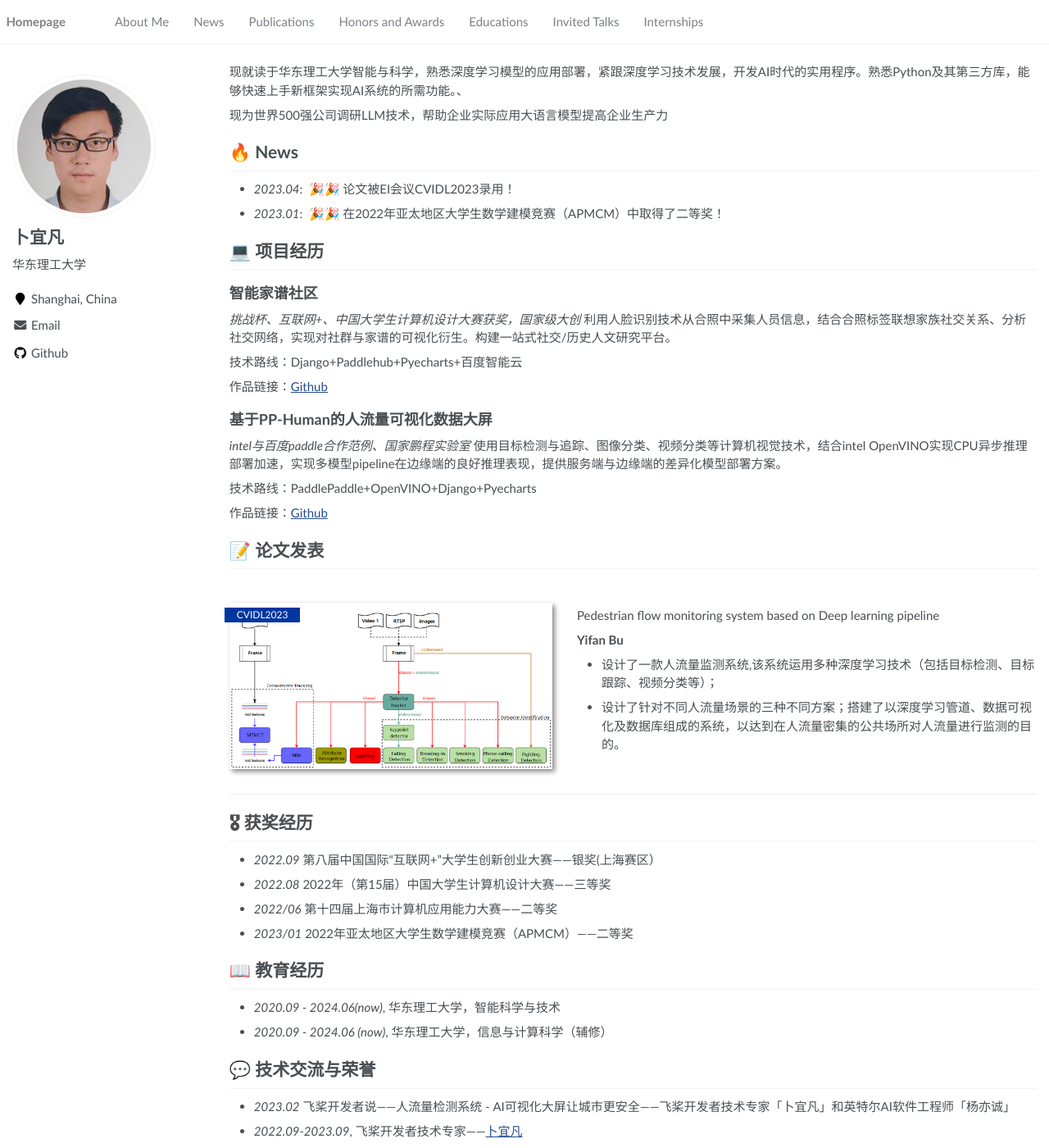
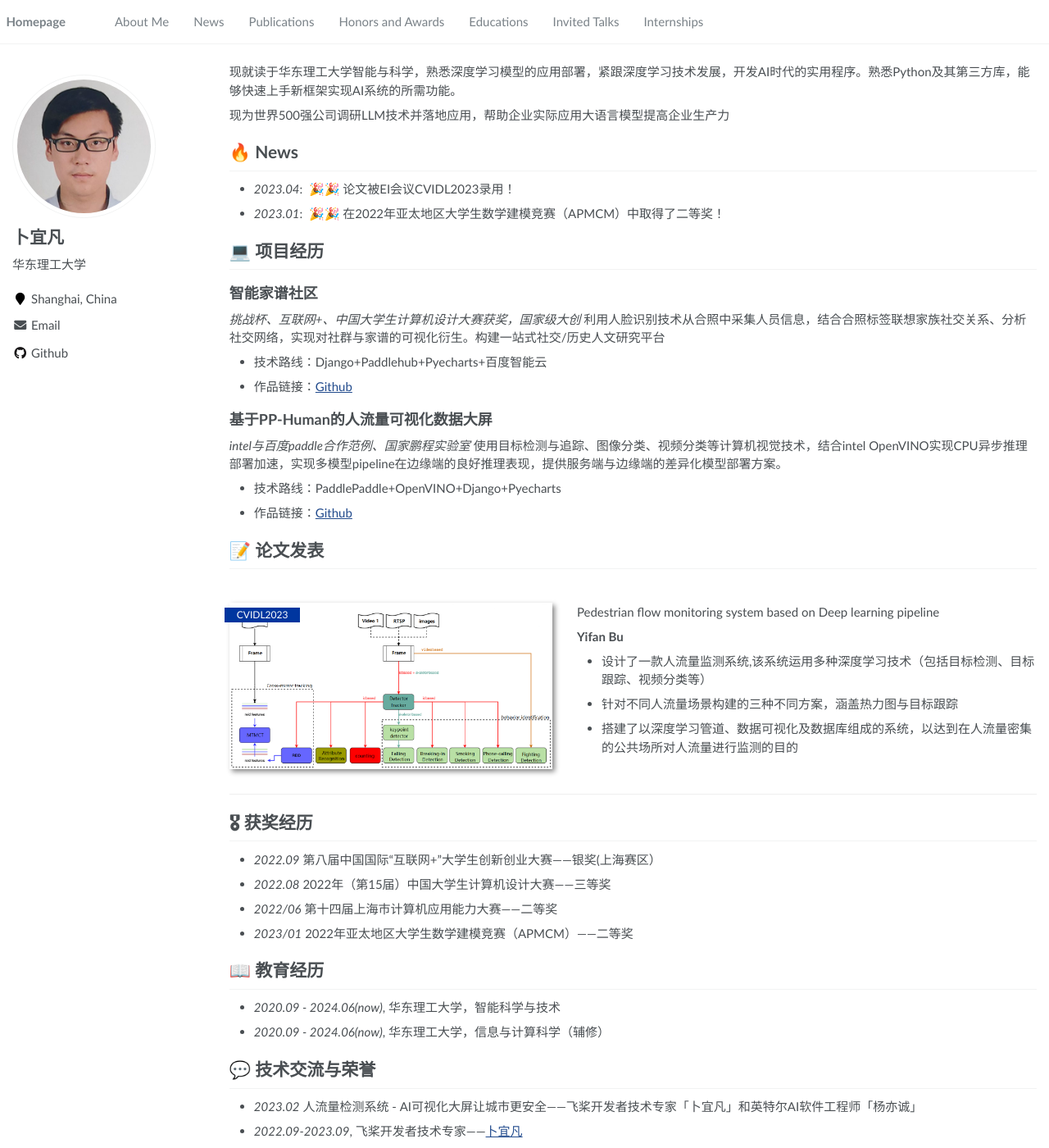
Before and after one commit to KirigiriSuzumiya/KirigiriSuzumiya.github.io, a Jekyll site: the page built from _pages/about.md, in a window 1280 px wide and 1400 px high. Shown: the whole window at 82% size. Built offline with Jekyll 4.4.1, drawn with Linux system fonts in a browser that asks for light colours.

Commit message:
Update about.md

```diff
--- a/_pages/about.md
+++ b/_pages/about.md
@@ -17,9 +17,9 @@ redirect_from:
 
 <span class='anchor' id='about-me'></span>
 
-现就读于华东理工大学智能与科学，熟悉深度学习模型的应用部署，紧跟深度学习技术发展，开发AI时代的实用程序。熟悉Python及其第三方库，能够快速上手新框架实现AI系统的所需功能。、
+现就读于华东理工大学智能与科学，熟悉深度学习模型的应用部署，紧跟深度学习技术发展，开发AI时代的实用程序。熟悉Python及其第三方库，能够快速上手新框架实现AI系统的所需功能。
 
-现为世界500强公司调研LLM技术，帮助企业实际应用大语言模型提高企业生产力
+现为世界500强公司调研LLM技术并落地应用，帮助企业实际应用大语言模型提高企业生产力
 
 
 
@@ -32,11 +32,10 @@ redirect_from:
 
 ## 智能家谱社区
 *挑战杯、互联网+、中国大学生计算机设计大赛获奖，国家级大创*
-利用人脸识别技术从合照中采集人员信息，结合合照标签联想家族社交关系、分析社交网络，实现对社群与家谱的可视化衍生。构建一站式社交/历史人文研究平台。
+利用人脸识别技术从合照中采集人员信息，结合合照标签联想家族社交关系、分析社交网络，实现对社群与家谱的可视化衍生。构建一站式社交/历史人文研究平台
 
-技术路线：Django+Paddlehub+Pyecharts+百度智能云
-
-作品链接：[Github](https://github.com/KirigiriSuzumiya/family-tree)
+- 技术路线：Django+Paddlehub+Pyecharts+百度智能云
+- 作品链接：[Github](https://github.com/KirigiriSuzumiya/family-tree)
 
 
 
@@ -44,9 +43,8 @@ redirect_from:
 *intel与百度paddle合作范例、国家鹏程实验室*
 使用目标检测与追踪、图像分类、视频分类等计算机视觉技术，结合intel OpenVINO实现CPU异步推理部署加速，实现多模型pipeline在边缘端的良好推理表现，提供服务端与边缘端的差异化模型部署方案。
 
-技术路线：PaddlePaddle+OpenVINO+Django+Pyecharts
-
-作品链接：[Github](https://openi.pcl.ac.cn/boyifan/crowd_vis)
+- 技术路线：PaddlePaddle+OpenVINO+Django+Pyecharts
+- 作品链接：[Github](https://openi.pcl.ac.cn/boyifan/crowd_vis)
 
 
 
@@ -60,8 +58,9 @@ redirect_from:
 Pedestrian flow monitoring system based on Deep learning pipeline
 
 **Yifan Bu**
-- 设计了一款人流量监测系统,该系统运用多种深度学习技术（包括目标检测、目标跟踪、视频分类等）；
-- 设计了针对不同人流量场景的三种不同方案；搭建了以深度学习管道、数据可视化及数据库组成的系统，以达到在人流量密集的公共场所对人流量进行监测的目的。
+- 设计了一款人流量监测系统,该系统运用多种深度学习技术（包括目标检测、目标跟踪、视频分类等）
+- 针对不同人流量场景构建的三种不同方案，涵盖热力图与目标跟踪
+- 搭建了以深度学习管道、数据可视化及数据库组成的系统，以达到在人流量密集的公共场所对人流量进行监测的目的
 </div>
 </div>
 
@@ -74,9 +73,9 @@ Pedestrian flow monitoring system based on Deep learning pipeline
 
 # 📖 教育经历
 - *2020.09 - 2024.06(now)*, 华东理工大学，智能科学与技术
-- *2020.09 - 2024.06 (now)*, 华东理工大学，信息与计算科学（辅修）
+- *2020.09 - 2024.06(now)*, 华东理工大学，信息与计算科学（辅修）
 
 
 # 💬 技术交流与荣誉
-- *2023.02* 飞桨开发者说——人流量检测系统 - AI可视化大屏让城市更安全——飞桨开发者技术专家「卜宜凡」和英特尔AI软件工程师「杨亦诚」
+- *2023.02* 人流量检测系统 - AI可视化大屏让城市更安全——飞桨开发者技术专家「卜宜凡」和英特尔AI软件工程师「杨亦诚」
 - *2022.09-2023.09*, 飞桨开发者技术专家——[卜宜凡](https://www.paddlepaddle.org.cn/ppdemd?n=/ppdemd/%E5%8D%9C%E5%AE%9C%E5%87%A1)
```
